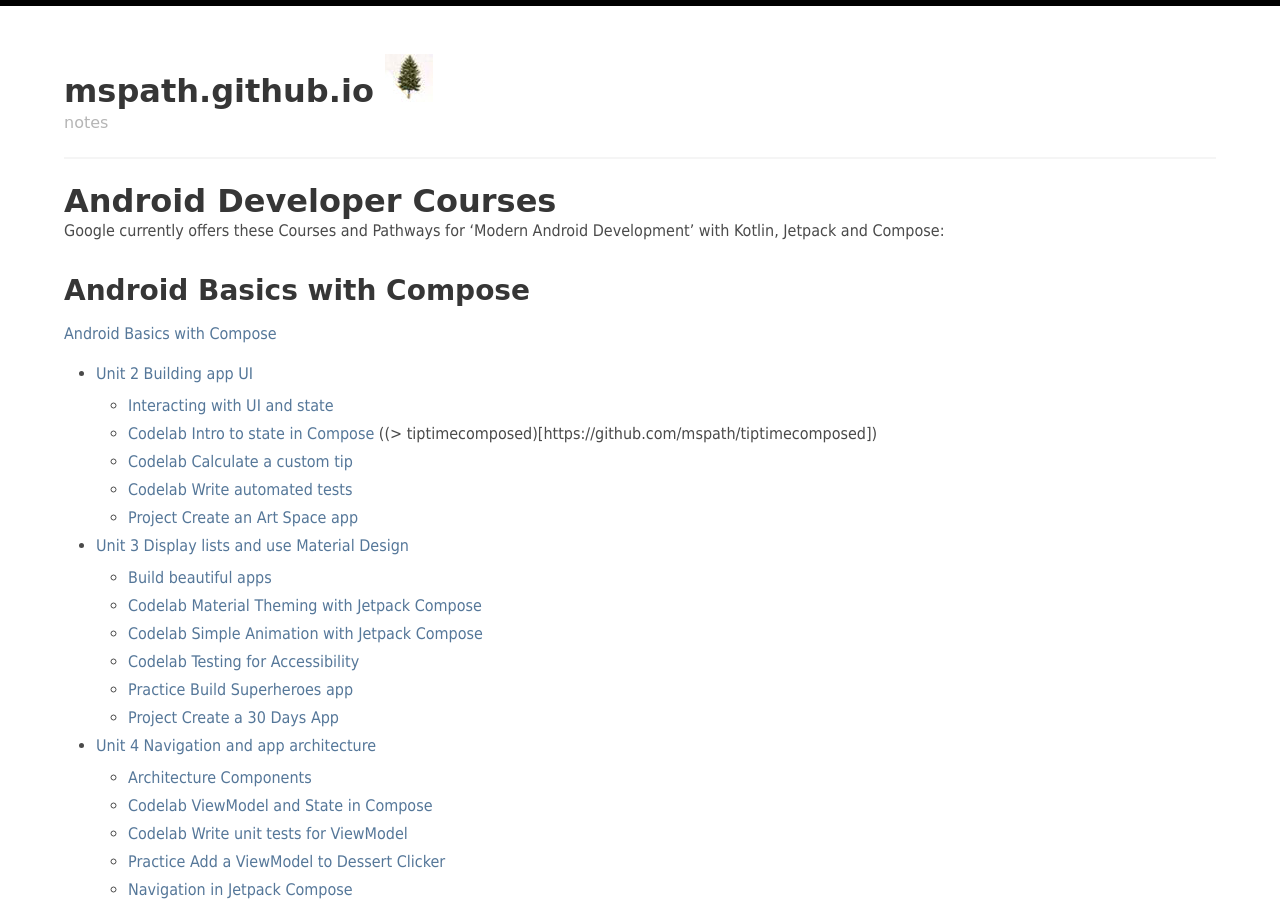
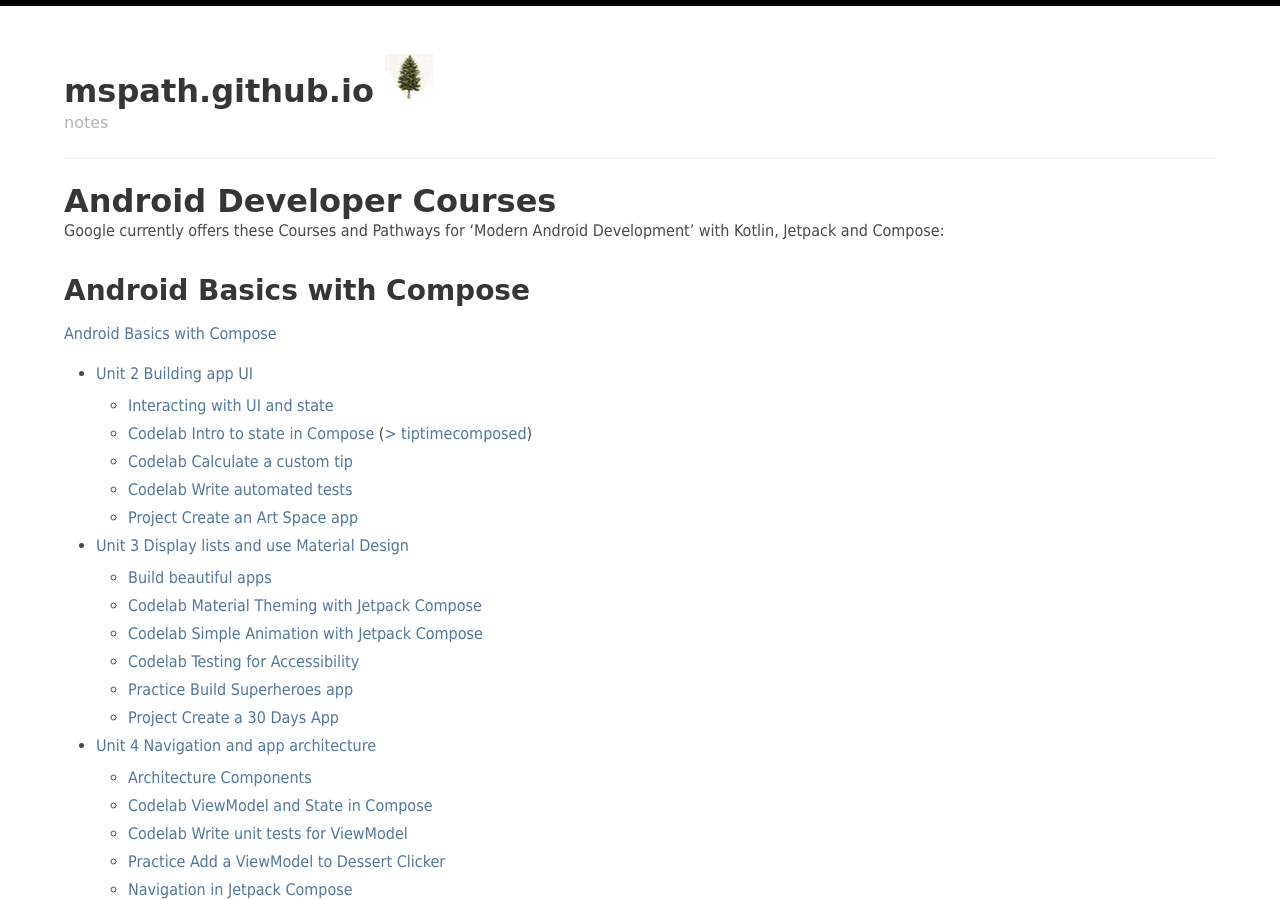
Before and after one commit to mspath/mspath.github.io, a Jekyll site: the page built from courses/android.md, in a window 1280 px wide and 900 px high. Built offline with Jekyll 4.4.1, drawn with Linux system fonts in a browser that asks for light colours.

Commit message:
fix tiptimecomposed

```diff
--- a/courses/android.md
+++ b/courses/android.md
@@ -11,7 +11,7 @@
 
 - [Unit 2 Building app UI](https://developer.android.com/courses/android-basics-compose/unit-2)
   - [Interacting with UI and state](https://developer.android.com/courses/pathways/android-basics-compose-unit-2-pathway-3)
-  - [Codelab Intro to state in Compose](https://developer.android.com/codelabs/basic-android-kotlin-compose-using-state) ((> tiptimecomposed)[https://github.com/mspath/tiptimecomposed])
+  - [Codelab Intro to state in Compose](https://developer.android.com/codelabs/basic-android-kotlin-compose-using-state) ([> tiptimecomposed](https://github.com/mspath/tiptimecomposed))
   - [Codelab Calculate a custom tip](https://developer.android.com/codelabs/basic-android-kotlin-compose-calculate-tip)
   - [Codelab Write automated tests](https://developer.android.com/codelabs/basic-android-kotlin-compose-write-automated-tests)
   - [Project Create an Art Space app](https://developer.android.com/codelabs/basic-android-kotlin-compose-art-space)
```
